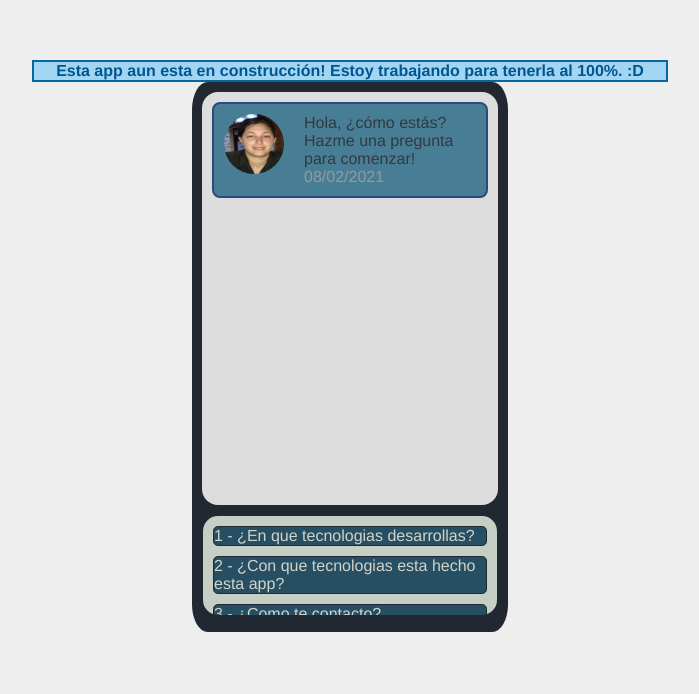
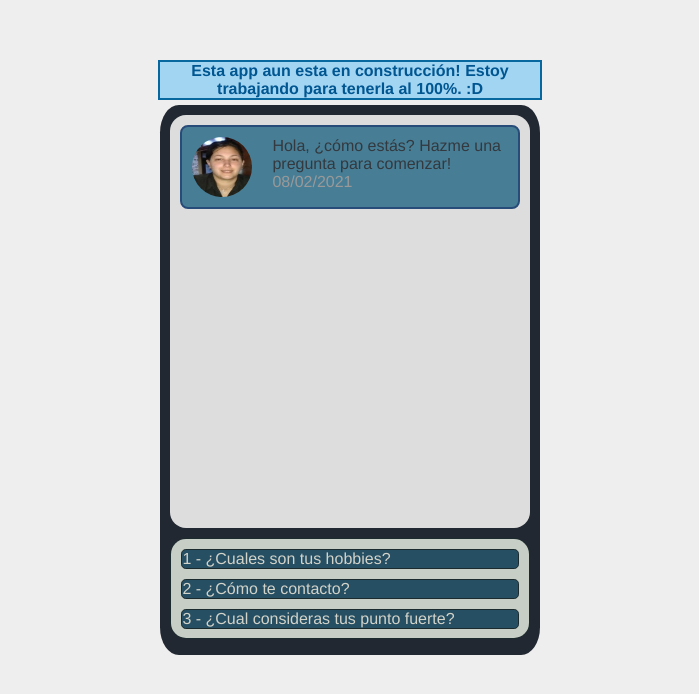
Before and after one commit to Claudia1991/chat-box-vue, a Vue app: page / in a window 1280 px wide. Shown: the top 694 px of the page, without its empty margins (290-989 px from the left). Built offline with nearby package versions, Linux system fonts and the light colour scheme.

Commit message:
Version2: se corrige responsive, se agregan datos

```diff
--- a/package.json
+++ b/package.json
@@ -1,6 +1,6 @@
 {
   "name": "claudia-jara",
-  "version": "0.1.0",
+  "version": "2.1.0",
   "private": true,
   "scripts": {
     "serve": "vue-cli-service serve",
--- a/src/App.vue
+++ b/src/App.vue
@@ -37,12 +37,58 @@ export default {
   border-color: black;
   border-radius: 5%;
   background-color:  #222831;
-  max-width: 25%;
-  width: 100%;
-  max-height: 50%;
-  height: 550px;
   margin-left: auto;
   margin-right: auto;
   overflow: hidden;
 }
+
+  /* Extra small devices (phones, 600px and down) */
+  @media only screen and (max-width: 600px) {
+    .full-container{
+      max-width: 80%;
+      width: 100%;
+      max-height: 75%;
+      height: 500px;
+    }
+  }
+
+  /* Small devices (portrait tablets and large phones, 600px and up) */
+  @media only screen and (min-width: 600px) {
+        .full-container{
+      max-width: 80%;
+      width: 100%;
+      max-height: 75%;
+      height: 500px;
+    }
+  }
+
+  /* Medium devices (landscape tablets, 768px and up) */
+  @media only screen and (min-width: 768px) {
+        .full-container{
+      max-width: 30%;
+      width: 100%;
+      max-height: 75%;
+      height: 550px;
+    }
+  }
+
+  /* Large devices (laptops/desktops, 992px and up) */
+  @media only screen and (min-width: 992px) {
+        .full-container{
+      max-width: 30%;
+      width: 100%;
+      max-height: 75%;
+      height: 550px;
+    }
+  }
+
+  /* Extra large devices (large laptops and desktops, 1200px and up) */
+  @media only screen and (min-width: 1200px) {
+        .full-container{
+      max-width: 30%;
+      width: 100%;
+      max-height: 75%;
+      height: 550px;
+    }
+  }
 </style>
--- a/src/assets/data/DataService.js
+++ b/src/assets/data/DataService.js
@@ -9,7 +9,7 @@ export default{
             {
                 "id" : 2,
                 "question" : "¿En que tecnologias desarrollas?",
-                "answer" : "Me gusta mucho .Net lo que es back end, tengo experiencia tanto en Net Core y Framework; despúes un poco Javascript con los frameworks Vue Js y Angular Js. Los infaltables Html y CSS."
+                "answer" : "Desarrollo en .Net lo que es back end, tengo experiencia tanto en Net Core y Framework; despúes un poco Javascript con los frameworks Vue Js y Angular Js. Los infaltables Html y CSS. Y no olvidemos a Sql Server."
             },
             {
                 "id" : 3,
@@ -19,12 +19,37 @@ export default{
             {
                 "id" : 4,
                 "question" : "¿Cuales son tus hobbies?",
-                "answer" : "Uff, me gusta tomar cervezas, andar en bici y ver fútbol."
+                "answer" : "Uff, me gusta tomar cervezas, andar en bici y ver fútbol. :P"
             },
             {
                 "id" : 5,
-                "question" : "¿Como te contacto?",
-                "answer" : "Pues, te dejo el link  de mi perfil en LinkedIn y podemos continuar charlando! linkedin.com/in/claudia-jara-2022"
+                "question" : "¿Cómo te contacto?",
+                "answer" : "Pues, te dejo el link  de mi perfil en LinkedIn y podemos continuar charlando! Y siente libre de hacerme sugerencias con respecto a esta forma de presentación. 'linkedin.com/in/claudia-jara-2022' "
+            },
+            {
+                "id" : 6,
+                "question" : "¿Que tal está tu inglés?",
+                "answer" : "Pues, en el escrito me considero intermedio y en el oral aún me falta práctica! "
+            },
+            {
+                "id" : 7,
+                "question" : "Muchas gracias Clau !",
+                "answer" : "Muchas gracias a vos por tomarte el tiempo de probar esta nueva forma de charlar! :D <3"
+            },
+            {
+                "id" : 8,
+                "question" : "Cuentame algo sobre ti",
+                "answer" : "Mi nombre es Claudia, empecé a desarrollar desde el 2018. Me gusta el back end y bases de datos pero me adapto bien en cuanto a desarrollo front end."
+            },
+            {
+                "id" : 9,
+                "question" : "¿Cual consideras tus puntos débiles?",
+                "answer" : "Creo que pierdo la paciencia rápido! xD."
+            },
+            {
+                "id" : 10,
+                "question" : "¿Cual consideras tus punto fuerte?",
+                "answer" : "Que no dejo de intertar las cosas, hasta que salgan!."
             }
         ];
     },
@@ -33,8 +58,8 @@ export default{
         var selectedItem =  this.getData().filter(function(item){
             return item.id === id;
         })[0];
-        messagesArray.push({"id":selectedItem.id, "message": selectedItem.question, "isAnswer": false, "isQuestion": true});
-        messagesArray.push({"id":selectedItem.id, "message": selectedItem.answer, "isAnswer": true, "isQuestion": false});
+        messagesArray.push({"message": selectedItem.question, "isAnswer": false, "isQuestion": true});
+        messagesArray.push({"message": selectedItem.answer, "isAnswer": true, "isQuestion": false});
         return messagesArray;
     },
     getRandomQuestions(){
@@ -53,6 +78,6 @@ export default{
         return Math.floor(Math.random() * (this.getData().length) + 1);
     },
     getFirstAnswer(){
-        return {"id":0, "message": "Hola, ¿cómo estás? Hazme una pregunta para comenzar!", "isAnswer": true, "isQuestion": false};
+        return {"message": "Hola, ¿cómo estás? Hazme una pregunta para comenzar!", "isAnswer": true, "isQuestion": false};
     }
 }
--- a/src/components/AnswerBubble.vue
+++ b/src/components/AnswerBubble.vue
@@ -10,15 +10,16 @@
 <script>
 export default {
     name:"Answer",
+        data(){
+        return{
+            date:null
+        }
+    },
     props:{
         answer : {
             type: String,
             default: ''
-        },
-        date : {
-            type: Date,
-            default: null
-        },
+        }
     },
     created: function(){
         this.date = new Date().toLocaleDateString('es-AR', {
--- a/src/components/ChatBox.vue
+++ b/src/components/ChatBox.vue
@@ -1,6 +1,6 @@
 <template>
     <div id="chat-box">
-        <div v-for="bubble in bubblesArray" :key="bubble.id">
+        <div v-for="(bubble,index) in bubblesArray" :key="index">
             <answer-bubble v-if="bubble.isAnswer" :answer="bubble.message"></answer-bubble>
             <question-bubble v-if="bubble.isQuestion" :question="bubble.message"></question-bubble>
         </div>
--- a/src/components/InformationBubble.vue
+++ b/src/components/InformationBubble.vue
@@ -22,7 +22,46 @@ export default {
         color: #005691;
         margin-left: auto;
         margin-right: auto;
-        max-width: 50%;
-        width: 100%;
+        margin-bottom: 5px;
+    }
+
+    /* Extra small devices (phones, 600px and down) */
+    @media only screen and (max-width: 600px) {
+        #InformationBuble{
+            max-width: 90%;
+            width: 100%;
+        }
+    }
+
+    /* Small devices (portrait tablets and large phones, 600px and up) */
+    @media only screen and (min-width: 600px) {
+         #InformationBuble{
+            max-width: 90%;
+            width: 100%;
+        }
+    }
+
+    /* Medium devices (landscape tablets, 768px and up) */
+    @media only screen and (min-width: 768px) {
+         #InformationBuble{
+            max-width: 30%;
+            width: 100%;
+        }
+    }
+
+    /* Large devices (laptops/desktops, 992px and up) */
+    @media only screen and (min-width: 992px) {
+         #InformationBuble{
+            max-width: 30%;
+            width: 100%;
+        }
+    }
+
+    /* Extra large devices (large laptops and desktops, 1200px and up) */
+    @media only screen and (min-width: 1200px) {
+         #InformationBuble{
+            max-width: 30%;
+            width: 100%;
+        }
     }
 </style>
--- a/src/components/QuestionBubble.vue
+++ b/src/components/QuestionBubble.vue
@@ -10,15 +10,16 @@
 <script>
 export default {
     name:"Question",
+    data(){
+        return{
+            date:null
+        }
+    },
     props:{
         question : {
             type: String,
             default: ''
-        },
-        date : {
-            type: Date,
-            default: null
-        },
+        }
     },
     created: function (){
         this.date = new Date().toLocaleDateString('es-AR', {
--- a/src/components/QuestionsList.vue
+++ b/src/components/QuestionsList.vue
@@ -27,9 +27,6 @@ export default {
     methods:{
         selectQuestion: function(e, element){
             this.idQuestionSelected = element.id;
-            console.log("idQuestionSelected", this.idQuestionSelected);
-            console.log("this.$store", this.$store);
-            console.log("=====");
             this.$store.commit('updateData', this.idQuestionSelected);
             this.chargeQuestions();
         },
```
Also changed, not shown: 1 other file (tests, documents, lock files or other folders).
